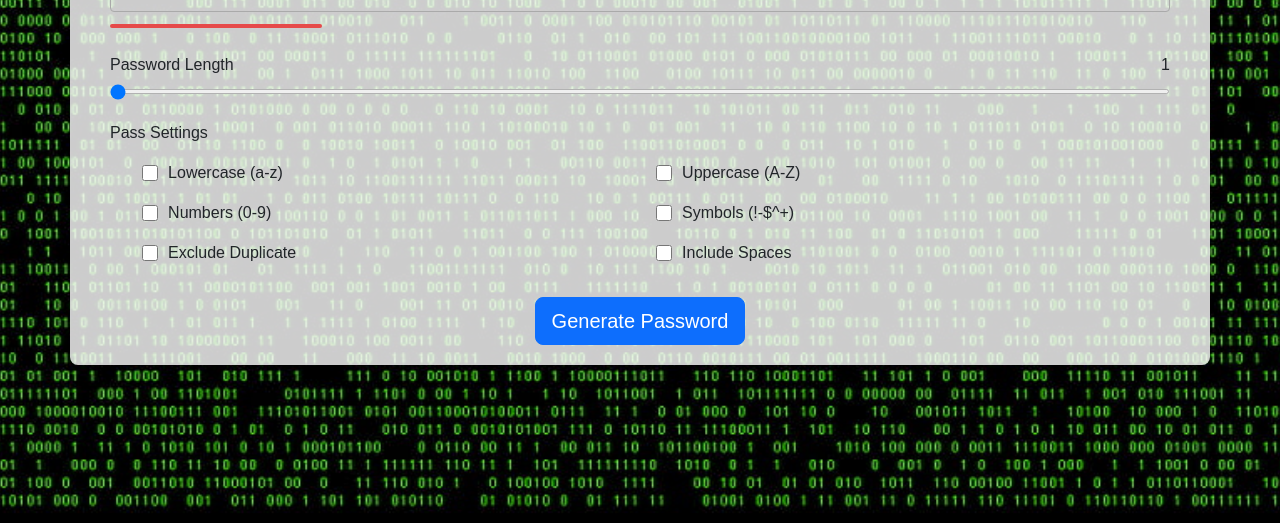
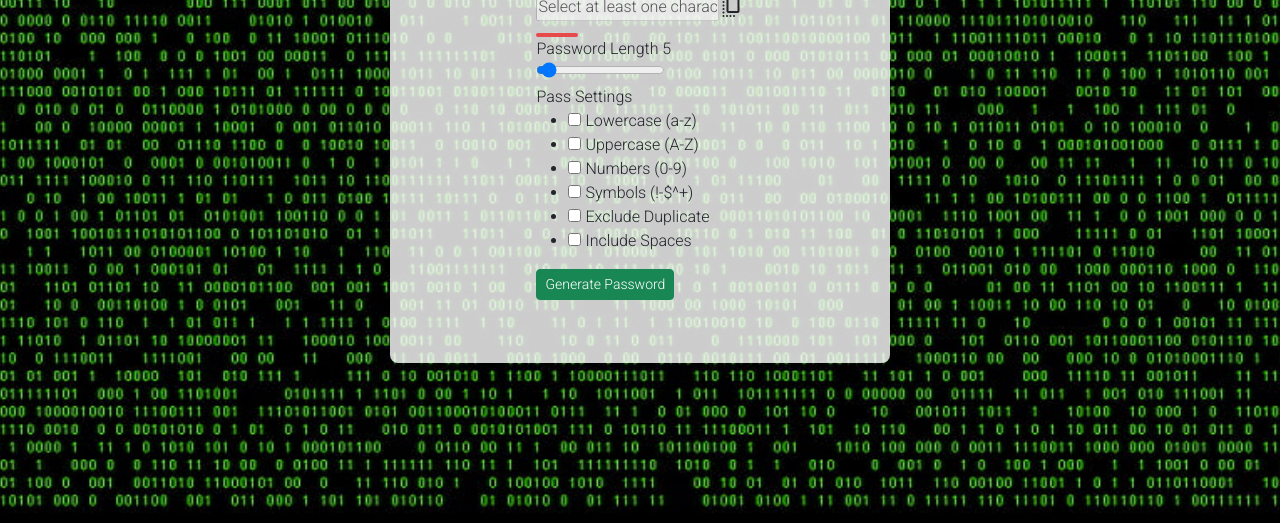
Before and after one commit to Math92/create-password, a plain HTML site: page index.html in a window 1280 px wide. Shown: the part 277-800 px from the top of the page. Drawn offline with nearby package versions, Linux system fonts and the light colour scheme.

Commit message:
update styles

```diff
--- a/index.html
+++ b/index.html
@@ -3,17 +3,16 @@
 
 <head>
     <meta charset="UTF-8">
-    <meta http-equiv="X-UA-Compatible" content="IE=edge">
     <meta name="viewport" content="width=device-width, initial-scale=1.0">
     <link href="https://fonts.googleapis.com/css2?family=Material+Symbols+Rounded" rel="stylesheet" />
-    <link rel="stylesheet" href="style.css">
+    <link rel="stylesheet" href="/styles/style.css">
     <title>Pass Generator</title>
     <link rel="shortcut icon" href="/icon.ico" type="image/x-icon">
-    <link href="https://cdn.jsdelivr.net/npm/bootstrap@5.3.2/dist/css/bootstrap.min.css" rel="stylesheet" integrity="sha384-T3c6CoIi6uLrA9TneNEoa7RxnatzjcDSCmG1MXxSR1GAsXEV/Dwwykc2MPK8M2HN" crossorigin="anonymous">
+    <link href="https://cdn.jsdelivr.net/npm/bootstrap@5.3.2/dist/css/bootstrap.min.css" rel="stylesheet"
+        integrity="sha384-T3c6CoIi6uLrA9TneNEoa7RxnatzjcDSCmG1MXxSR1GAsXEV/Dwwykc2MPK8M2HN" crossorigin="anonymous">
 </head>
 
 <body>
-
     <div class="container">
         <h2>Password Generator</h2>
         <div class="wrapper">
@@ -27,9 +26,8 @@
                     <label class="title">Password Length</label>
                     <span></span>
                 </div>
-                <input type="range" min="1" max="30" value="1" step="1">
+                <input type="range" min="4" max="30" value="5" step="1">
             </div>
-
             <div class="pass-settings">
                 <label class="title">Pass Settings</label>
                 <ul class="options">
@@ -59,10 +57,7 @@
                     </li>
                 </ul>
             </div>
-
-
-
-            <button type="button" class="btn btn-primary btn-lg" id="generate-password-btn">Generate Password</button>
+            <button type="button" class="btn btn-success btn-sm" id="generate-password-btn">Generate Password</button>
         </div>
     </div>
 
@@ -70,7 +65,21 @@
 
 
     <script src="script.js"></script>
-    <script src="https://cdn.jsdelivr.net/npm/bootstrap@5.3.2/dist/js/bootstrap.bundle.min.js" integrity="sha384-C6RzsynM9kWDrMNeT87bh95OGNyZPhcTNXj1NW7RuBCsyN/o0jlpcV8Qyq46cDfL" crossorigin="anonymous"></script>
+    <script src="https://cdn.jsdelivr.net/npm/bootstrap@5.3.2/dist/js/bootstrap.bundle.min.js"
+        integrity="sha384-C6RzsynM9kWDrMNeT87bh95OGNyZPhcTNXj1NW7RuBCsyN/o0jlpcV8Qyq46cDfL"
+        crossorigin="anonymous"></script>
 </body>
 
 </html>
+
+<!DOCTYPE html>
+<html lang="en">
+<head>
+    <meta charset="UTF-8">
+    <meta name="viewport" content="width=device-width, initial-scale=1.0">
+    <title>Document</title>
+</head>
+<body>
+
+</body>
+</html>
--- /dev/null
+++ b/styles/style.scss
@@ -0,0 +1,107 @@
+@import url('https://fonts.googleapis.com/css2?family=Roboto:wght@300&display=swap');
+
+$font-primary: "Roboto";
+
+* {
+    margin: 0;
+    padding: 0;
+    box-sizing: border-box;
+    font-family: $font-primary;
+}
+
+body {
+    overflow-y: hidden;
+    overflow-x: hidden;
+    display: flex;
+    height: 100vh;
+    justify-content: center;
+    align-items: center;
+    background-image: url('/img/back-body.jpg');
+    background-position: center;
+    background-size: cover;
+
+    .container {
+        overflow: hidden;
+        width: 500px;
+        min-height: 60vh;
+        display: flex;
+        flex-direction: column;
+        justify-content: center;
+        align-items: center;
+        background: rgba(255, 255, 255, 0.8);
+        box-shadow: 0 10px 20px rgba(0, 0, 0, 0.1);
+        border-radius: 8px;
+
+        .wrapper {
+            display: flex;
+            flex-direction: column;
+            justify-content: center;
+            align-items: flex-start;
+
+            .input-box {
+                display: flex;
+                justify-content: center;
+                align-items: center;
+            }
+
+            .pass-indicator {
+                width: 100%;
+                height: 4px;
+                position: relative;
+                margin-top: 0.75rem;
+                border-radius: 25px;
+
+                &::before {
+                    position: absolute;
+                    content: "";
+                    height: 100%;
+                    width: 50%;
+                    border-radius: inherit;
+                    transition: width 0.3s ease;
+                }
+
+                &#weak::before {
+                    width: 20%;
+                    background: #e64a4a;
+                }
+
+                &#medium::before {
+                    width: 50%;
+                    background: #f1c80b;
+                }
+
+                &#strong::before {
+                    width: 100%;
+                    background: #43A047;
+                }
+            }
+
+            .pass-settings {
+                cursor: pointer;
+
+                .options {
+                    .option label {
+                        /* Update for cursor on labels within .option */
+                        cursor: pointer;
+                    }
+                }
+            }
+        }
+    }
+}
+
+@media screen and (max-width: 480px) {
+    body .container .wrapper {
+        align-items: center;
+    }
+
+    body .container .wrapper .input-box {
+        flex-direction: column;
+    }
+
+    body .container h2 {
+        text-align: center;
+        font-size: 1.2rem;
+        flex-wrap: wrap;
+    }
+}
```
Also changed, not shown: img/back-body.jpg (renamed from back-body.jpg), style.css (deleted), styles/style.css (added), 1 other file.
